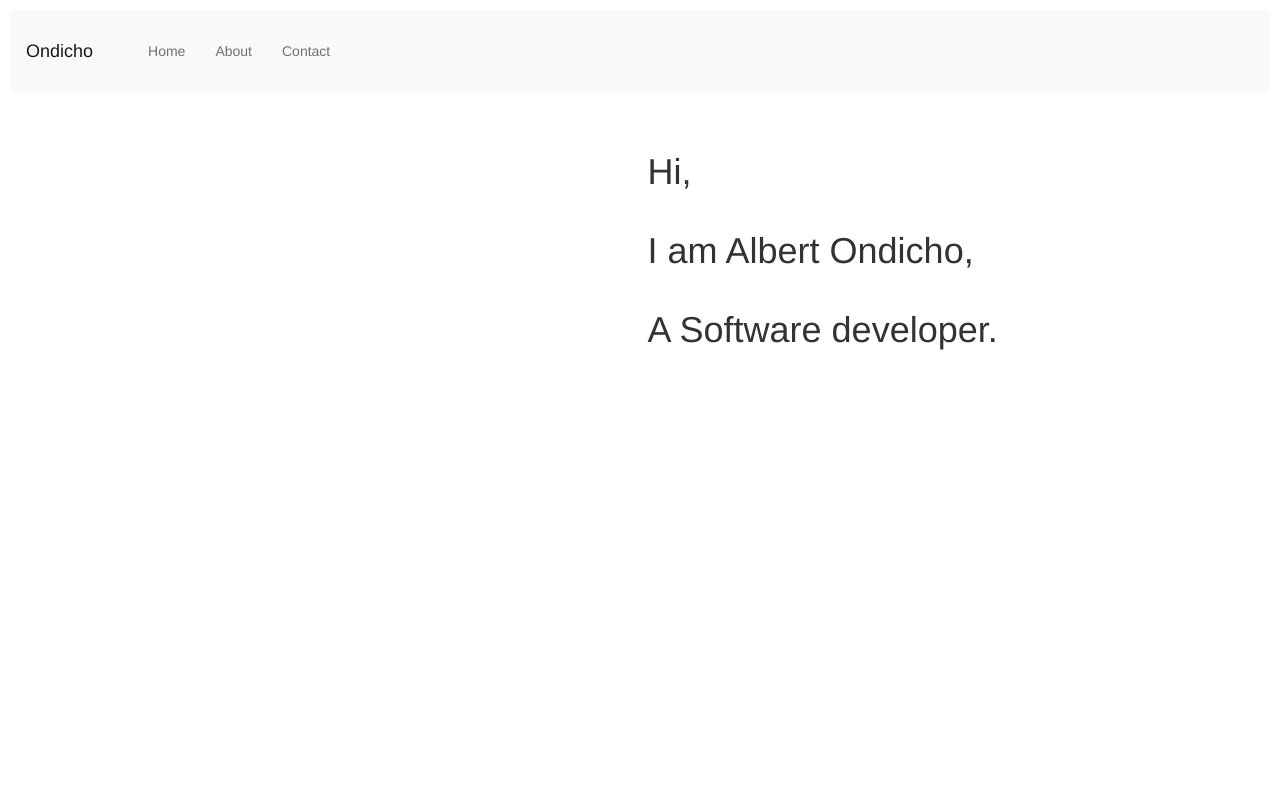
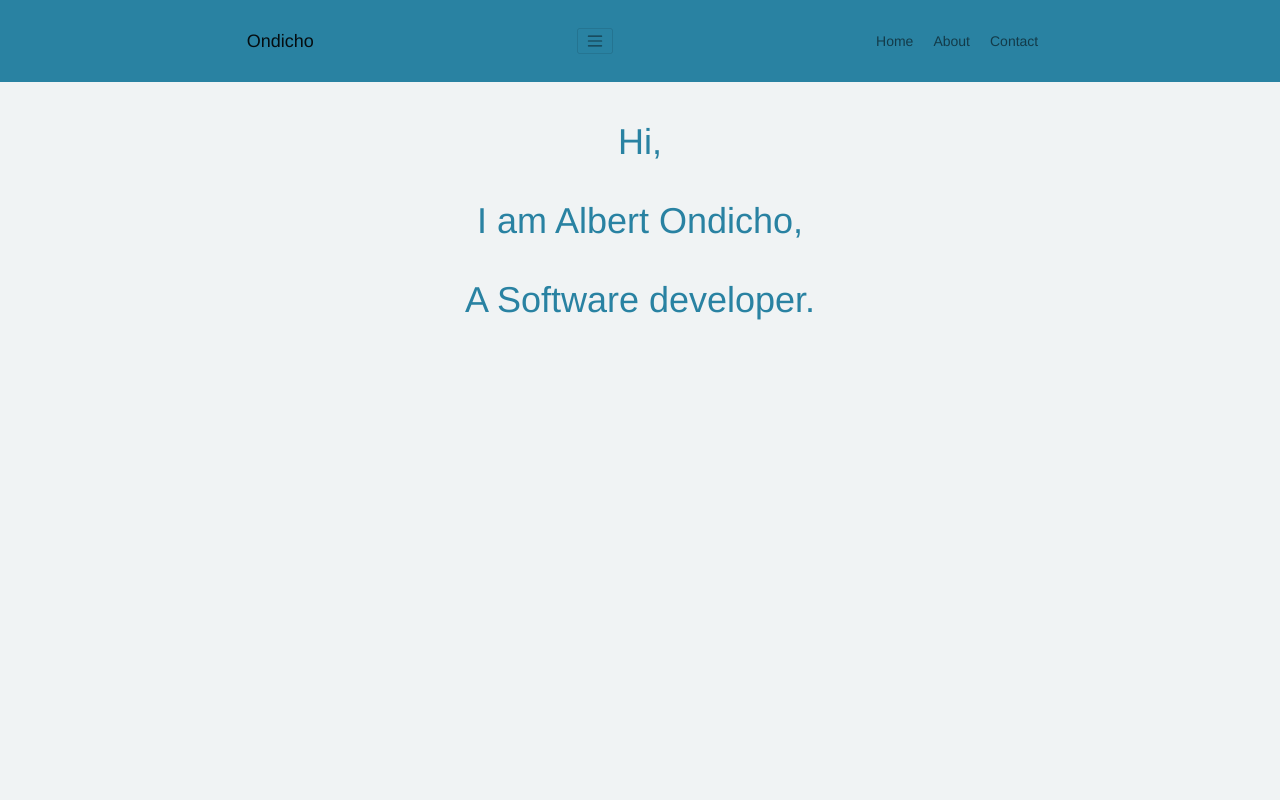
Before and after one commit to ondicho/portfolio, a plain HTML site: page index.html in a window 1280 px wide. Shown: the top 800 px of the page. Drawn offline with nearby package versions, Linux system fonts and the light colour scheme; a web font is replaced by a local one.

Commit message:
add navbar color and landing page background color

```diff
--- a/css/styles.css
+++ b/css/styles.css
@@ -1,9 +1,9 @@
 .body {
     /* font-family: 'Pattaya', sans-serif; */
     font-size: 14px;
-    line-height: 1.42857143;
-    color: #333;
-    margin: 10px;
+    /* line-height: 1.42857143;
+    color: #333; */
+    /* margin: 10px; */
     /* background-color: #566573; */
 }
 #android{
@@ -33,16 +33,26 @@ ul.nav.navbar-nav li {
 max-height:300px;
 /* align:left; */
 }
+#intro{
+    height: 100vh;
+    background-color:#cacfd2;
+}
 #ondicho{
 /* background-align:center; */
 padding-top:20px;
   text-align: center;
   margin: auto;
   height: 100vh;
+  background-color:#f0f3f4 ;
+  color: #2982a2;
+
 }
-h1{
+/* #ondicho h1{
+    margin: 40px;
+} */
+/* h1{
     text-align: left;
-}
+} */
 
 img.card-img-top {
     max-height: 119px;
@@ -57,8 +67,8 @@ padding-top:20px
  #col{
  column-rule-style: dotted;
  }
- navbar navbar-fixed-top navbar-slide-nav{
-     background-color: #013240;
+ .navbar{
+    margin-bottom: 0!important;
  }
 
  .card{
@@ -67,3 +77,10 @@ padding-top:20px
      box-shadow: inset 5px 5px 10px #b5b5b5,
                  inset -5px -5px 10px #ffffff;
  }
+
+ .color-1 {color: #f0f3f4;}
+.color-2 {color: #cacfd2;}
+.color-3 {color: #99a3a4;}
+.color-4 {color: #00CCCC;}
+.color-5 {color: #95a5a6;}
+.color-6 {color: #2982a2;}
--- a/index.html
+++ b/index.html
@@ -1,6 +1,7 @@
 <html>
 
 <head>
+    <script src="https://ajax.googleapis.com/ajax/libs/jquery/3.5.1/jquery.min.js"></script>
     <link href="https://cdn.jsdelivr.net/npm/bootstrap@5.0.0-beta1/dist/css/bootstrap.min.css" rel="stylesheet"
         integrity="sha384-giJF6kkoqNQ00vy+HMDP7azOuL0xtbfIcaT9wjKHr8RbDVddVHyTfAAsrekwKmP1" crossorigin="anonymous">
     <link href="css/styles.css" rel="stylesheet" type="text/css">
@@ -17,7 +18,11 @@
     <meta charset="utf-8">
     <title>portfolio</title>
 </head>
-<nav class="navbar navbar-expand-lg navbar-light bg-light">
+
+
+<body>
+    <div class="row" >
+        <nav class="navbar navbar-light" style="background-color: #2982a2;">
             <a class="navbar-brand" href="#">Ondicho</a>
             <button class="navbar-toggler" type="button" data-toggle="collapse" data-target="#navbarSupportedContent"
                 aria-controls="navbarSupportedContent" aria-expanded="false" aria-label="Toggle navigation">
@@ -38,20 +43,11 @@
                 </ul>
             </div>
         </nav>
-
-<body text-color="#566573" class="body">
-    <div class="row">
-        <div class="col">
-            <!--<div
-        class="bg-image"
-        style="
-    background-image: url('images/me.jpeg');
-    height:100vh;
-  "></div>-->
-        </div>
-        <div class="col" id="ondicho">
+        <div  id="ondicho">
             <center>
-                <h1> Hi,<br><br> I am Albert Ondicho,<br><br> A Software developer.</h1>
+                <strong><h1> Hi,<br><br>
+                    I am Albert Ondicho,<br><br>
+                    A Software developer.</h1></strong>
                 </center>
         </div>
         <br>
```
Lines whose indentation alone changed are shown as unchanged.
